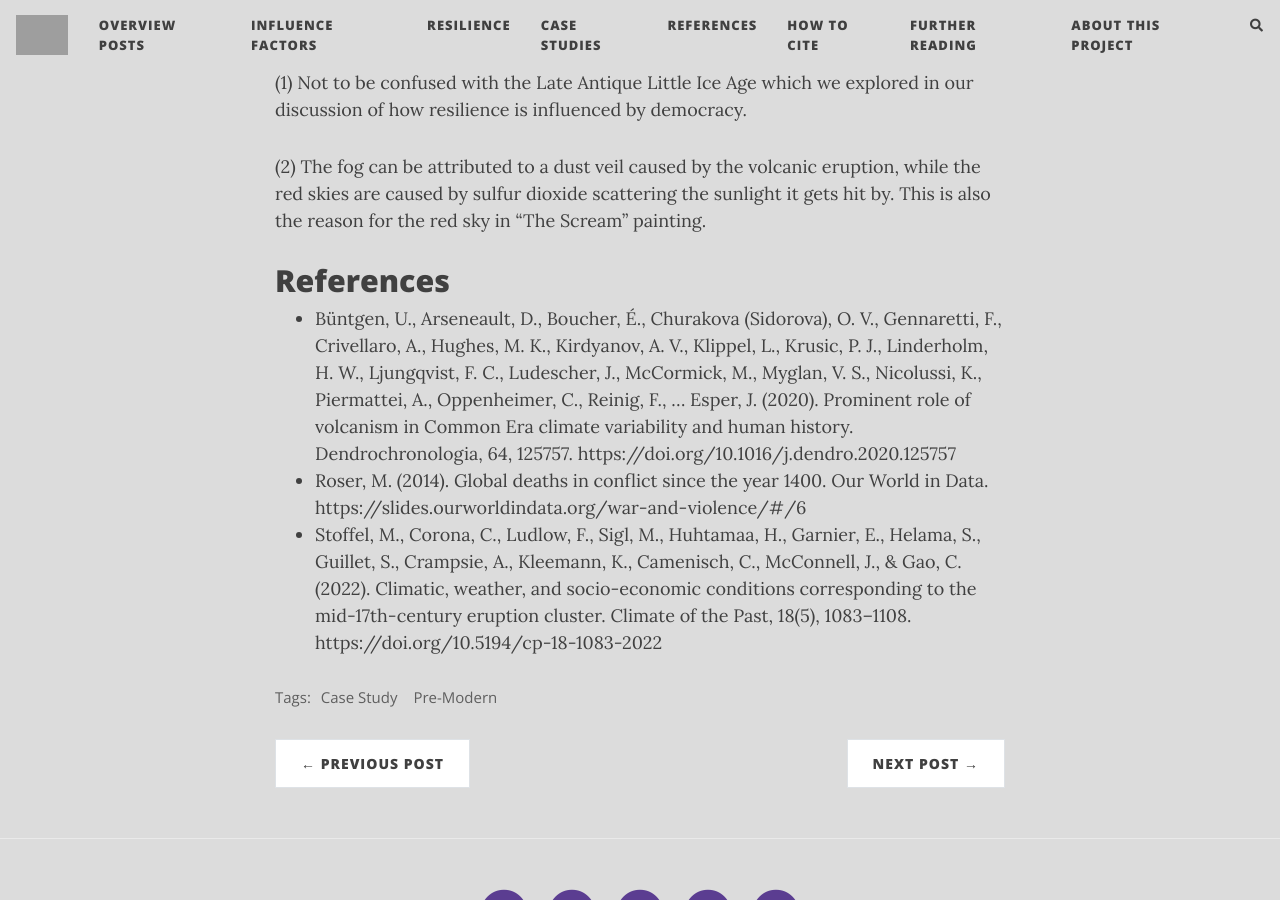
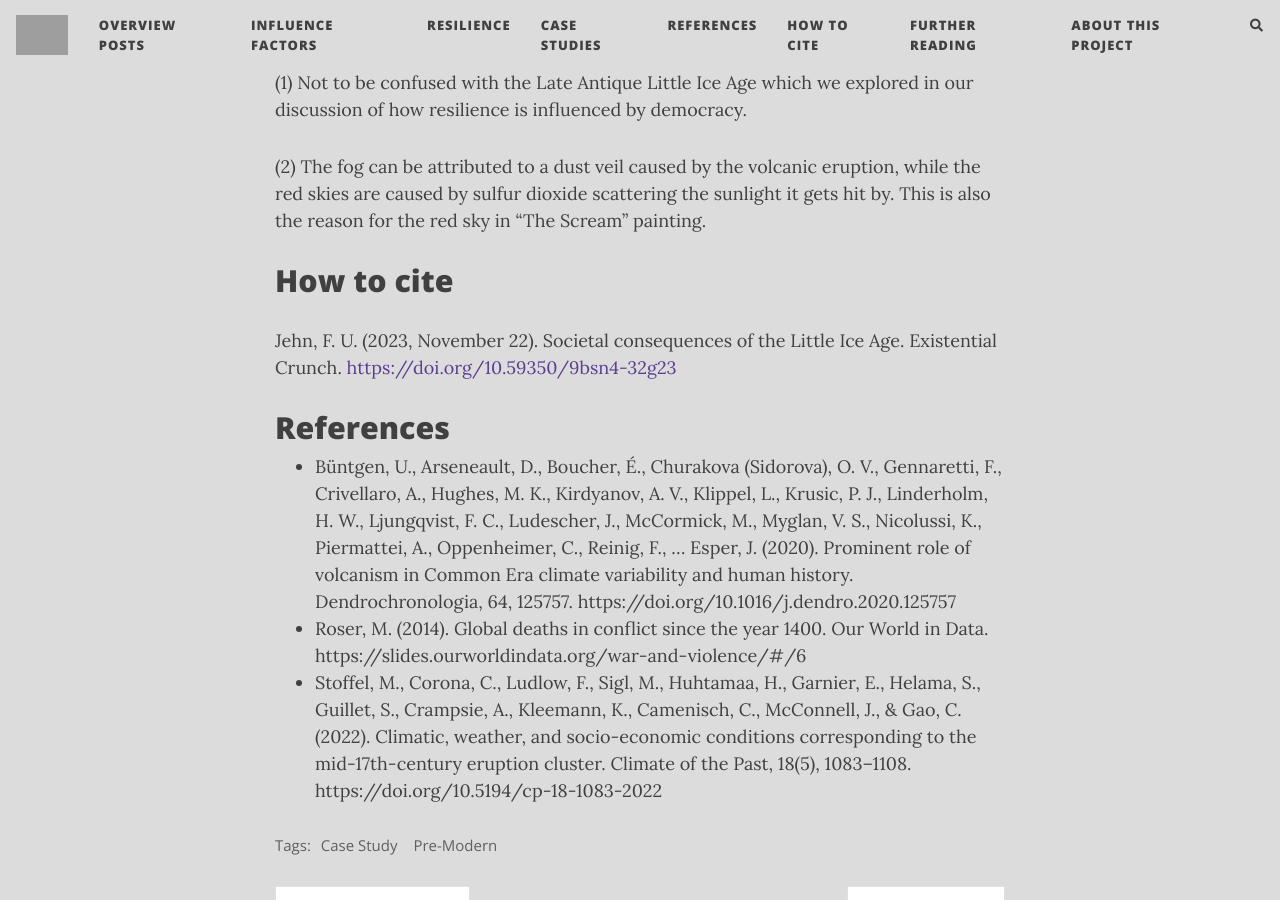
Before and after one commit to florianjehn/Societal_Collapse, a Jekyll site: the page built from _posts/2023-11-20-case_study_volcanoes.md, in a window 1280 px wide and 900 px high, scrolled down 4447 px. Built offline with Jekyll 4.4.1, drawn with Linux system fonts in a browser that asks for light colours; nearby versions of some CDN libraries; comment, search, counter and statistics services are not loaded; grey boxes are pictures that could not be loaded.

Commit message:
Update 2023-11-20-case_study_volcanoes.md

```diff
--- a/_posts/2023-11-20-case_study_volcanoes.md
+++ b/_posts/2023-11-20-case_study_volcanoes.md
@@ -57,6 +57,12 @@ Finally, I wanted to showcase this paper, because it illuminates the major chall
 
 (2) The fog can be attributed to a dust veil caused by the volcanic eruption, while the red skies are caused by sulfur dioxide scattering the sunlight it gets hit by. This is also the reason for the red sky in “The Scream” painting.
 
+# How to cite
+
+
+Jehn, F. U. (2023, November 22). Societal consequences of the Little Ice Age. Existential Crunch. [https://doi.org/10.59350/9bsn4-32g23](https://doi.org/10.59350/9bsn4-32g23)
+
+
 # References
 
 * Büntgen, U., Arseneault, D., Boucher, É., Churakova (Sidorova), O. V., Gennaretti, F., Crivellaro, A., Hughes, M. K., Kirdyanov, A. V., Klippel, L., Krusic, P. J., Linderholm, H. W., Ljungqvist, F. C., Ludescher, J., McCormick, M., Myglan, V. S., Nicolussi, K., Piermattei, A., Oppenheimer, C., Reinig, F., … Esper, J. (2020). Prominent role of volcanism in Common Era climate variability and human history. Dendrochronologia, 64, 125757. https://doi.org/10.1016/j.dendro.2020.125757
```
